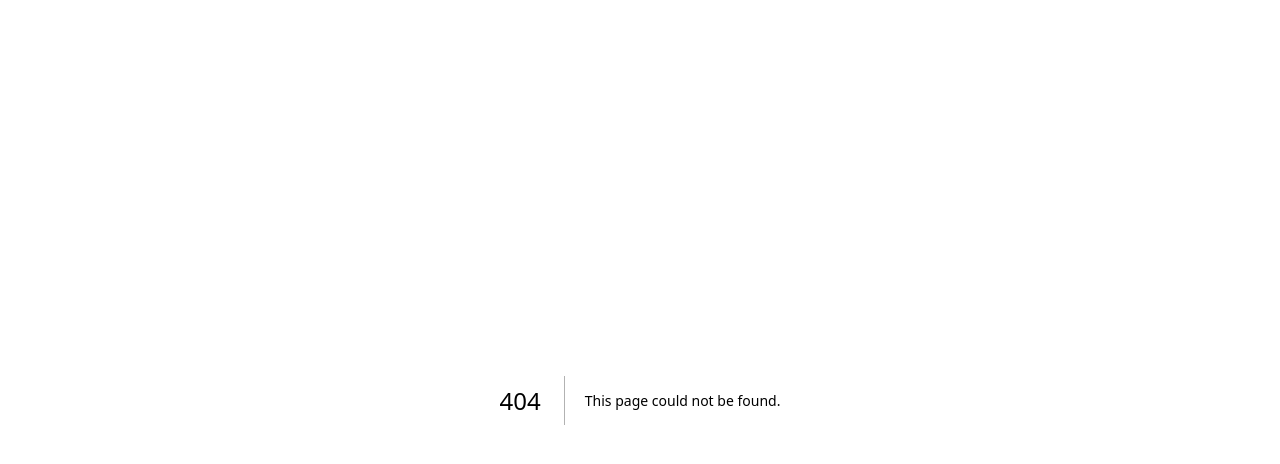
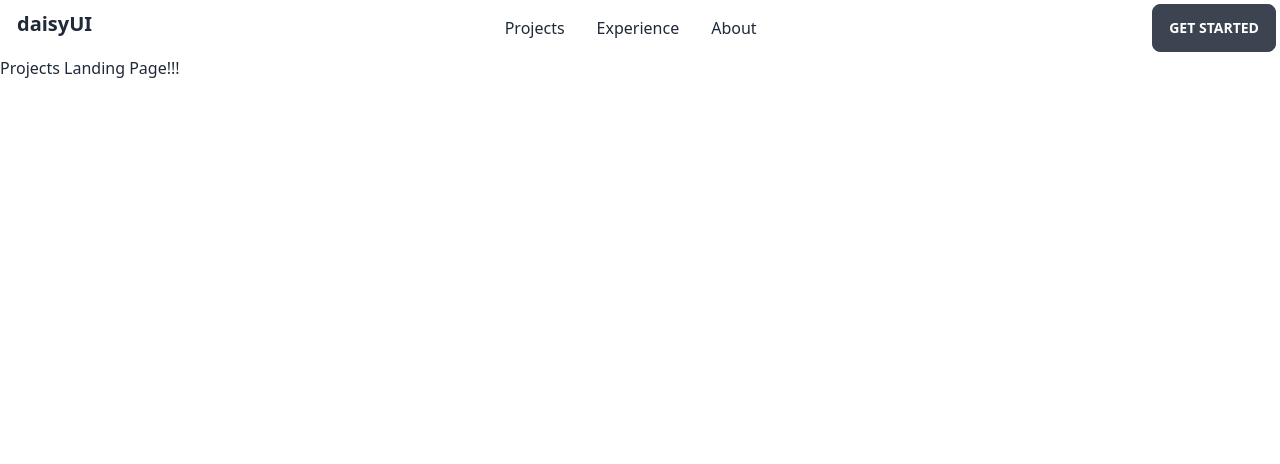
Before and after one commit to lukedsharon/Portfolio, a Next.js app: page /projects in a window 1280 px wide. Before the commit this address had no page. Shown: the top 464 px of the page. Built offline with nearby package versions, Linux system fonts and the light colour scheme.

Commit message:
Define page structure.

```diff
--- a/src/components/base/NavHeader.tsx
+++ b/src/components/base/NavHeader.tsx
@@ -1,8 +1,13 @@
+import { useRouter } from "next/router";
 import React from "react";
 
 function NavHeader() {
+  const router = useRouter();
+  const handleNavigate = (path: string) => {
+    router.push(path);
+  };
   return (
-    <div className="fixed top-0 left-0 flex w-full bg-white h-14 justify-between">
+    <div className="fixed top-0 left-0 flex w-full h-14 justify-between">
       <div>
         <div className="dropdown">
           <label tabIndex={0} className="btn btn-ghost sm:hidden">
@@ -26,33 +31,42 @@ function NavHeader() {
             className="menu menu-compact dropdown-content mt-3 p-2 shadow bg-base-100 rounded-box w-52"
           >
             <li>
-              <a>Item 1</a>
+              <a href="/projects">Projects</a>
             </li>
             <li>
-              <a>Item 2</a>
+              <a href="/experience">Experience</a>
             </li>
             <li>
-              <a>Item 3</a>
+              <a href="/about">About</a>
             </li>
           </ul>
         </div>
-        <a className="btn btn-ghost normal-case text-xl">daisyUI</a>
+        <button
+          onClick={() => handleNavigate("/")}
+          className="btn btn-ghost normal-case text-xl"
+        >
+          daisyUI
+        </button>
       </div>
       <div className=" hidden sm:flex">
         <ul className="menu menu-horizontal px-1">
           <li>
-            <a>Item 1</a>
+            <button onClick={() => handleNavigate("/projects")}>
+              Projects
+            </button>
           </li>
           <li>
-            <a>Item 2</a>
+            <button onClick={() => handleNavigate("/experience")}>
+              Experience
+            </button>
           </li>
           <li>
-            <a>Item 3</a>
+            <button onClick={() => handleNavigate("/about")}>About</button>
           </li>
         </ul>
       </div>
       <div>
-        <a className="btn my-1 mr-1">Get started</a>
+        <button className="btn my-1 mr-1">Get started</button>
       </div>
     </div>
   );
--- /dev/null
+++ b/src/pages/about/index.tsx
@@ -0,0 +1,12 @@
+import MainLayout from "@/components/layouts/MainLayout";
+import React from "react";
+
+function index() {
+  return (
+    <MainLayout>
+      <div>About Landing Page!!!</div>
+    </MainLayout>
+  );
+}
+
+export default index;
--- /dev/null
+++ b/src/pages/experience/index.tsx
@@ -0,0 +1,12 @@
+import MainLayout from '@/components/layouts/MainLayout';
+import React from 'react'
+
+function index() {
+  return (
+    <MainLayout>
+      <div>Experience Landing Page!!!</div>
+    </MainLayout>
+  );
+}
+
+export default index
--- /dev/null
+++ b/src/pages/projects/index.tsx
@@ -0,0 +1,12 @@
+import MainLayout from "@/components/layouts/MainLayout";
+import React from "react";
+
+function index() {
+  return (
+    <MainLayout>
+      <div>Projects Landing Page!!!</div>
+    </MainLayout>
+  );
+}
+
+export default index;
```
